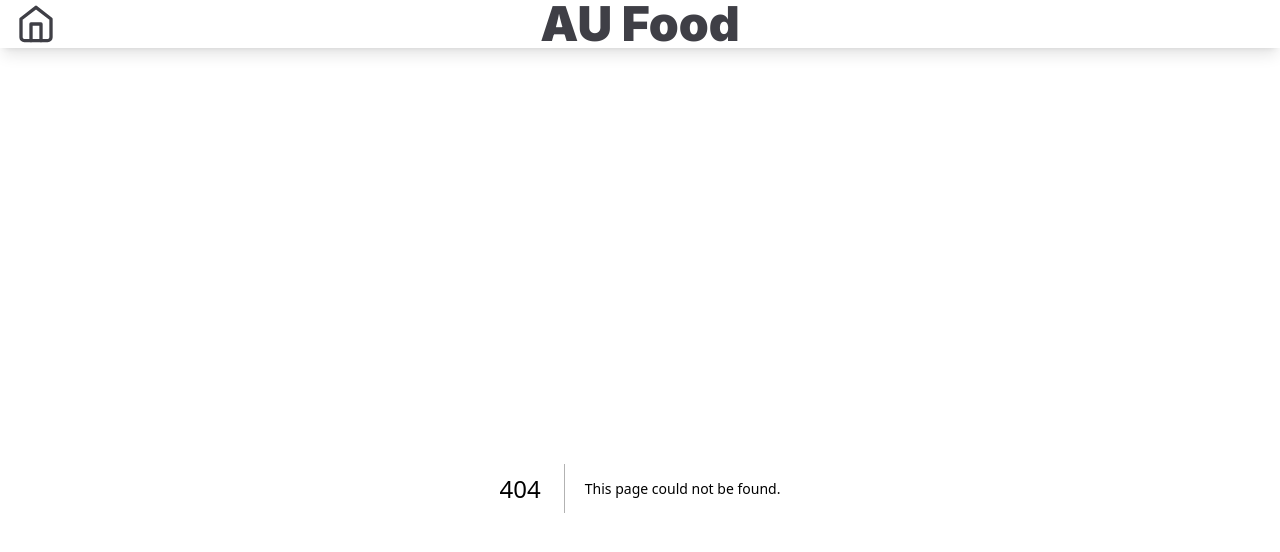
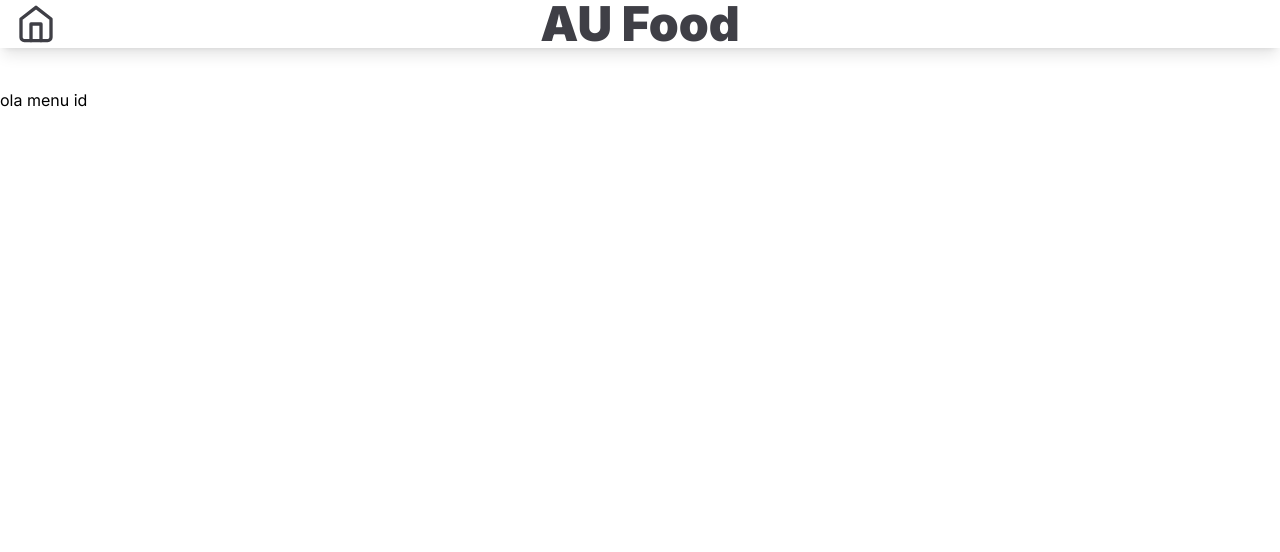
Before and after one commit to taisoliva/cardapio-app, a Next.js app: page /menu/1 in a window 1280 px wide. Before the commit this address had no page. Shown: the top 552 px of the page. Built offline with nearby package versions, Linux system fonts and the light colour scheme.

Commit message:
feat: link to page menu by Id

```diff
--- /dev/null
+++ b/src/app/loading.tsx
@@ -0,0 +1,3 @@
+export default function Loading(){
+    return <p> Careegando ... </p>
+}
--- /dev/null
+++ b/src/app/menu/[id]/page.tsx
@@ -0,0 +1,7 @@
+export default function Cardapio() {
+    return (
+     <div className="">
+        <h1> ola menu id</h1>
+     </div>
+    )
+  }
--- /dev/null
+++ b/src/app/menu/page.tsx
@@ -0,0 +1,7 @@
+export default function Cardapio() {
+    return (
+     <div className="">
+        <h1> ola menu</h1>
+     </div>
+    )
+  }
--- a/src/components/Menu/index.tsx
+++ b/src/components/Menu/index.tsx
@@ -2,6 +2,7 @@
 
 import { MenuProtocol } from '@/protocols'
 import './style.css'
+import Link from 'next/link'
 
 interface Props {
     data: [MenuProtocol]
@@ -15,13 +16,15 @@ export function Menu(props: Props) {
                 Cardápios disponíveis para seu horário
             </p>
 
+            <div className=" flex flex-wrap m-auto mt-10 w-4/5 ">
                 {(props.data).map((item: MenuProtocol) => (
-                <div key={item.id} className=" flex flex-wrap m-auto mt-10 w-4/5 ">
+                    <Link key={item.id} href={`/menu/${item.id}`}>
                         <div className="w-40 h-40 flex justify-center items-center transition ease-in-out delay-150 border shadow-md rounded-md hover:-translate-y-1 hover:scale-110 hover:shadow-cyan-500/50 duration-300 hover:cursor-pointer">
                             <p> {item.name} </p>
                         </div>
+                    </Link>
+                ))}
             </div>
-            ))}
         </div>
     )
 }
```
Lines whose indentation alone changed are shown as unchanged.
